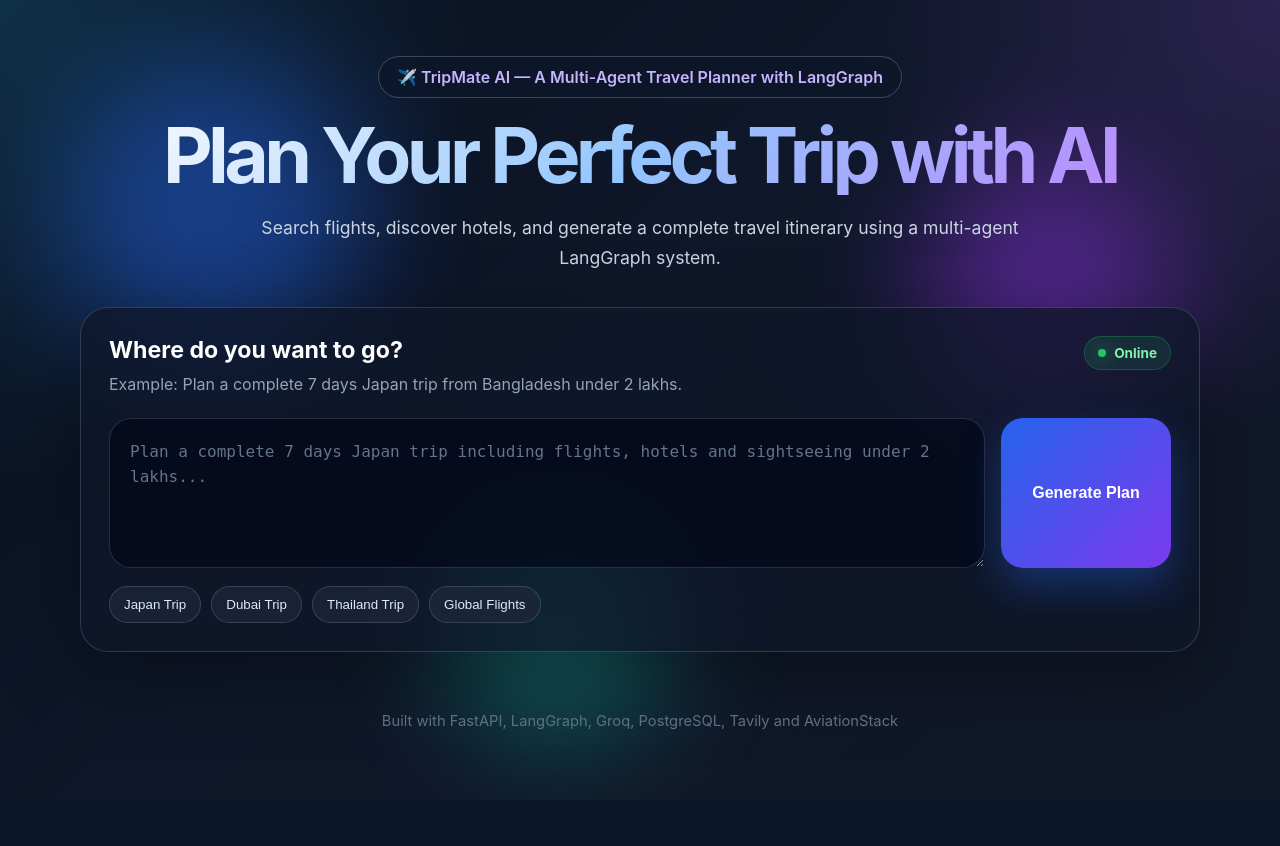
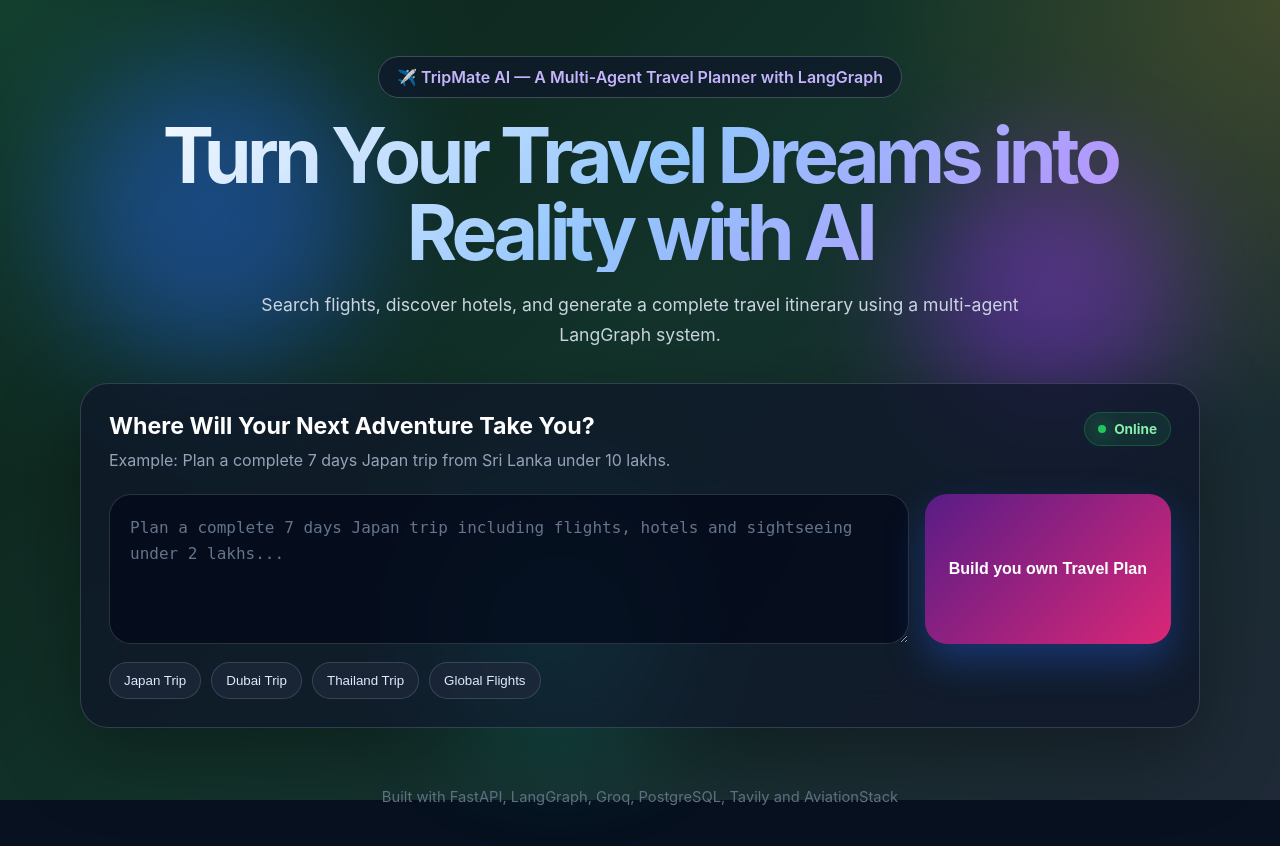
Before and after one commit to thilanhasithaAI/TravelMate---Multi-Agent-Travel-Partner, a Python web app: template templates/index.html in a window 1280 px wide. Before the commit the page ends 779 px from the top, so only its background shows below. Run offline with Jinja, Linux system fonts and the light colour scheme; the template is opened without the code that fills it, so the values that code supplies are empty; some libraries are stand-ins or nearby versions.

Commit message:
changed  some bg colors

```diff
--- a/static/style.css
+++ b/static/style.css
@@ -17,9 +17,13 @@
     inset: 0;
     z-index: -1;
     background:
-        radial-gradient(circle at top left, rgba(56, 189, 248, 0.18), transparent 32%),
+    /*  radial-gradient(circle at top left, rgba(56, 189, 248, 0.18), transparent 32%),
         radial-gradient(circle at top right, rgba(168, 85, 247, 0.18), transparent 28%),
-        linear-gradient(135deg, #07111f 0%, #0f172a 45%, #111827 100%);
+        linear-gradient(135deg, #07111f 0%, #0f172a 45%, #111827 100%); */
+
+        radial-gradient(circle at top left, rgba(52, 211, 153, 0.18), transparent 32%),
+        radial-gradient(circle at top right, rgba(251, 191, 36, 0.18), transparent 28%),
+        linear-gradient(135deg, #0b1f17 0%, #12332a 45%, #1f2937 100%);
 }
 
 .gradient-circle {
@@ -188,7 +192,7 @@
     border: none;
     border-radius: 22px;
     padding: 0 24px;
-    background: linear-gradient(135deg, #2563eb, #7c3aed);
+    background: linear-gradient(135deg, #581c87, #db2777);
     color: #ffffff;
     font-weight: 800;
     font-size: 1rem;
--- a/templates/index.html
+++ b/templates/index.html
@@ -26,7 +26,7 @@
             </div>
 
             <h1>
-                Plan Your Perfect Trip with AI
+                Turn Your Travel Dreams into Reality with AI
             </h1>
 
             <p>
@@ -38,9 +38,9 @@
 
             <div class="card-header">
                 <div>
-                    <h2>Where do you want to go?</h2>
+                    <h2>Where Will Your Next Adventure Take You?</h2>
                     <p>
-                        Example: Plan a complete 7 days Japan trip from Bangladesh under 2 lakhs.
+                        Example: Plan a complete 7 days Japan trip from Sri Lanka under 10 lakhs.
                     </p>
                 </div>
 
@@ -57,7 +57,7 @@
                 ></textarea>
 
                 <button id="sendBtn" onclick="sendMessage()">
-                    <span id="btnText">Generate Plan</span>
+                    <span id="btnText">Build you own Travel Plan</span>
                     <span id="btnLoader" class="loader hidden"></span>
                 </button>
             </div>
```
